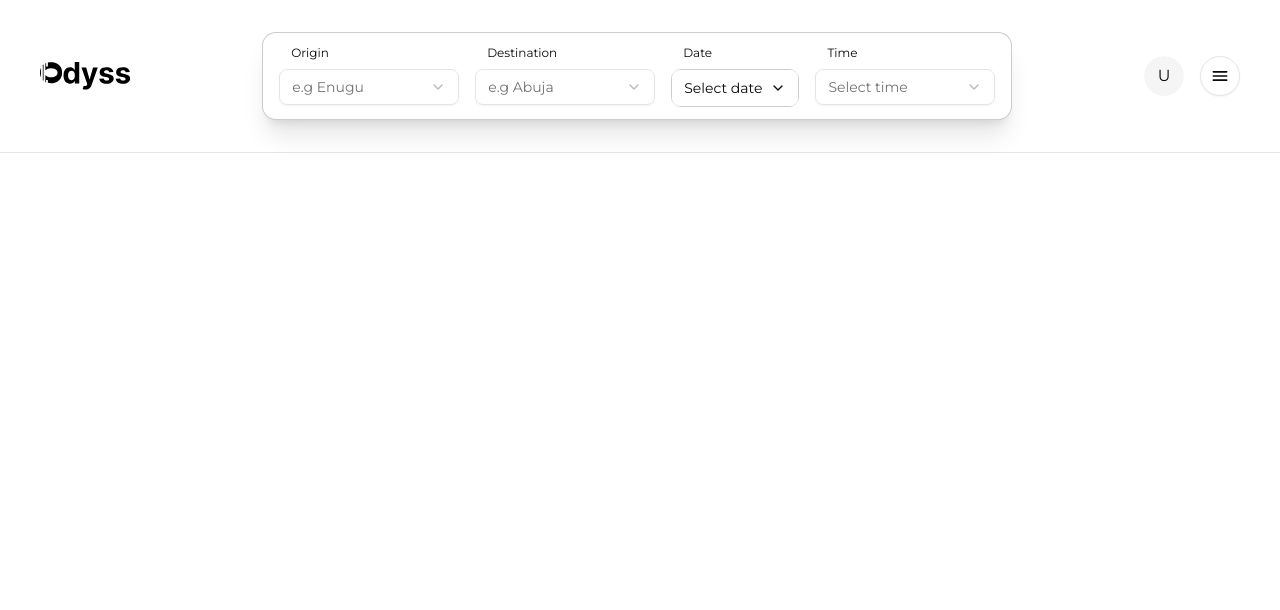
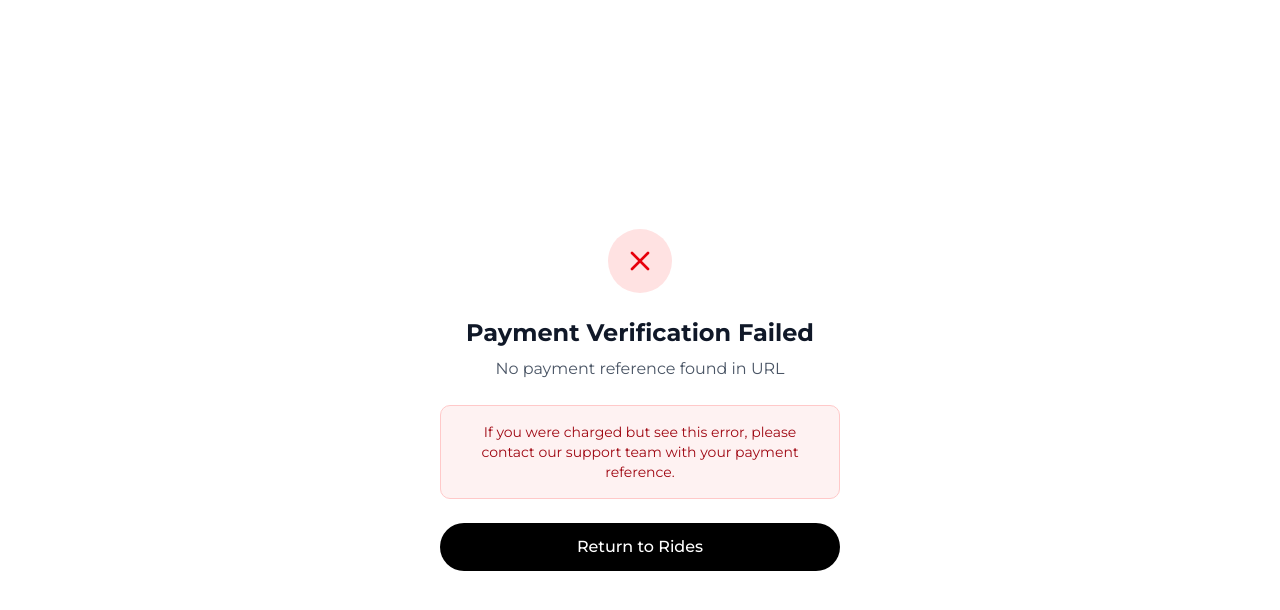
Before and after one commit to Cedar-81/OdyssTravels, a React (Vite) app: page /payment/success in a window 1280 px wide. Shown: the top 610 px of the page. Built offline with nearby package versions, Linux system fonts and the light colour scheme; no server answers.

Commit message:
added payment verification route

```diff
--- a/src/App.tsx
+++ b/src/App.tsx
@@ -9,6 +9,7 @@ import CreateCircle from './pages/CreateCircle';
 import Navbar from './components/Navbar';
 import Login from './pages/Login';
 import Signup from './pages/Signup';
+import PaymentSuccess from './pages/PaymentSuccess';
 
 function App() {
   return (
@@ -24,6 +25,7 @@ function App() {
         <Route path="/create-circle" element={<CreateCircle />} />
         <Route path="/login" element={<Login />} />
         <Route path='/signup' element={<Signup />} />
+        <Route path="/payment/success" element={<PaymentSuccess />} />
       </Routes>
     </BrowserRouter>
   );
--- /dev/null
+++ b/src/pages/PaymentSuccess.tsx
@@ -0,0 +1,127 @@
+import { useEffect, useState } from 'react';
+import { useSearchParams, useNavigate } from 'react-router-dom';
+import { paymentsService } from '@/services/payments';
+
+export default function PaymentSuccess() {
+  const [searchParams] = useSearchParams();
+  const navigate = useNavigate();
+  const [loading, setLoading] = useState(true);
+  const [error, setError] = useState<string | null>(null);
+  const [success, setSuccess] = useState(false);
+
+  useEffect(() => {
+    const verifyPayment = async () => {
+      try {
+        // Extract reference from URL parameters
+        const reference = searchParams.get('reference');
+
+        if (!reference) {
+          setError('No payment reference found in URL');
+          setLoading(false);
+          return;
+        }
+
+        console.log('Verifying payment with reference:', reference);
+
+        // Call the verifyJoinTripPayment service
+        const result = await paymentsService.verifyJoinTripPayment({ reference });
+
+        if (result.status === 'success') {
+          setSuccess(true);
+          console.log('Payment verification successful:', result);
+        } else {
+          setError(result.message || 'Payment verification failed');
+        }
+      } catch (err: any) {
+        console.error('Payment verification error:', err);
+        setError(err?.response?.data?.message || err?.message || 'Payment verification failed');
+      } finally {
+        setLoading(false);
+      }
+    };
+
+    verifyPayment();
+  }, [searchParams]);
+
+  const handleContinue = () => {
+    navigate('/rides');
+  };
+
+  if (loading) {
+    return (
+      <main className="fixed top-0 right-0 h-screen w-screen bg-white z-50 flex items-center justify-center">
+        <div className="text-center space-y-4">
+          <div className="animate-spin rounded-full h-12 w-12 border-b-2 border-black mx-auto"></div>
+          <p className="text-lg font-medium">Verifying your payment...</p>
+          <p className="text-sm text-gray-600">Please wait while we confirm your transaction</p>
+        </div>
+      </main>
+    );
+  }
+
+  return (
+    <main className="fixed top-0 right-0 h-screen w-screen bg-white z-50 flex items-center justify-center">
+      <div className="w-full max-w-md px-6 py-8 text-center space-y-6">
+        {success ? (
+          <>
+            {/* Success Icon */}
+            <div className="mx-auto w-16 h-16 bg-green-100 rounded-full flex items-center justify-center">
+              <svg className="w-8 h-8 text-green-600" fill="none" stroke="currentColor" viewBox="0 0 24 24">
+                <path strokeLinecap="round" strokeLinejoin="round" strokeWidth="2" d="M5 13l4 4L19 7"></path>
+              </svg>
+            </div>
+
+            <div className="space-y-2">
+              <h1 className="text-2xl font-bold text-gray-900">Payment Successful!</h1>
+              <p className="text-gray-600">
+                Your trip booking has been confirmed. You're now a member of this trip!
+              </p>
+            </div>
+
+            <div className="bg-green-50 border border-green-200 rounded-lg p-4">
+              <p className="text-sm text-green-800">
+                You'll receive a confirmation email shortly with all the trip details.
+              </p>
+            </div>
+
+            <button
+              onClick={handleContinue}
+              className="w-full bg-black text-white py-3 px-6 rounded-full font-medium hover:bg-gray-800 transition-colors"
+            >
+              Continue to Rides
+            </button>
+          </>
+        ) : (
+          <>
+            {/* Error Icon */}
+            <div className="mx-auto w-16 h-16 bg-red-100 rounded-full flex items-center justify-center">
+              <svg className="w-8 h-8 text-red-600" fill="none" stroke="currentColor" viewBox="0 0 24 24">
+                <path strokeLinecap="round" strokeLinejoin="round" strokeWidth="2" d="M6 18L18 6M6 6l12 12"></path>
+              </svg>
+            </div>
+
+            <div className="space-y-2">
+              <h1 className="text-2xl font-bold text-gray-900">Payment Verification Failed</h1>
+              <p className="text-gray-600">
+                {error || 'There was an issue verifying your payment. Please contact support if you believe this is an error.'}
+              </p>
+            </div>
+
+            <div className="bg-red-50 border border-red-200 rounded-lg p-4">
+              <p className="text-sm text-red-800">
+                If you were charged but see this error, please contact our support team with your payment reference.
+              </p>
+            </div>
+
+            <button
+              onClick={handleContinue}
+              className="w-full bg-black text-white py-3 px-6 rounded-full font-medium hover:bg-gray-800 transition-colors"
+            >
+              Return to Rides
+            </button>
+          </>
+        )}
+      </div>
+    </main>
+  );
+}
```
